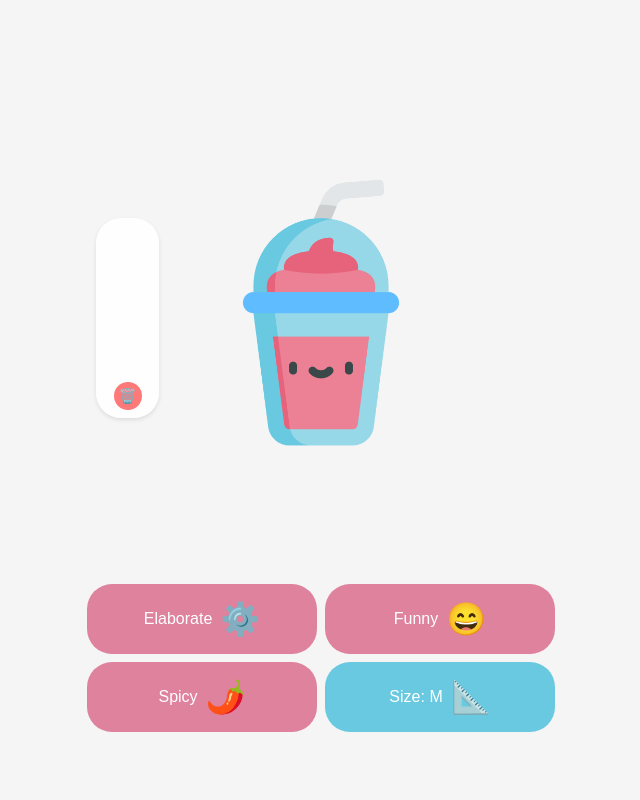
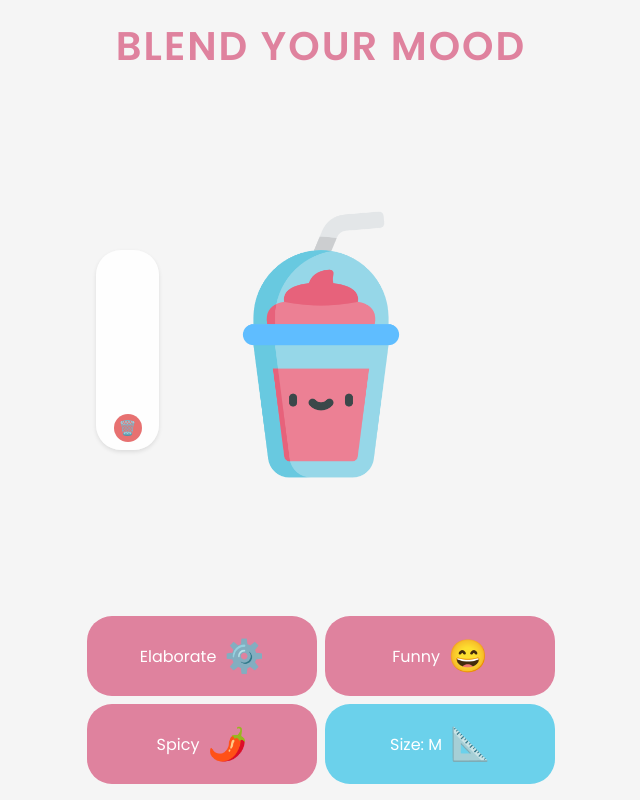
Before and after one commit to lamidetlm/smiley-generator, a plain HTML site: page index.html in a window 1280 px wide. Shown: the whole page, without its empty margins (319-959 px from the left). Drawn offline with Linux system fonts and the light colour scheme.

Commit message:
Ajout de la police Poppins et du titre

```diff
--- a/index.html
+++ b/index.html
@@ -4,10 +4,14 @@
     <meta charset="UTF-8">
     <meta name="viewport" content="width=device-width, initial-scale=1.0">
     <title>Générateur de Smileys</title>
+    <link rel="preconnect" href="https://fonts.googleapis.com">
+    <link rel="preconnect" href="https://fonts.gstatic.com" crossorigin>
+    <link href="https://fonts.googleapis.com/css2?family=Poppins:wght@400;600&display=swap" rel="stylesheet">
     <link rel="stylesheet" href="styles.css">
 </head>
 <body>
     <div class="app-container">
+        <h1 class="app-title">Blend Your Mood</h1>
         <div class="smiley-generator">
             <div class="smiley-display">
                 <div class="smiley-frame">
--- a/styles.css
+++ b/styles.css
@@ -1,11 +1,11 @@
 :root {
     --primary-color: #df829e;
-    --primary-hover: #dc7795;
-    --secondary-color: #68c9e0;
-    --secondary-hover: #40b8d4;
-    --danger-color: #ff7979;
-    --danger-hover: #d85353;
-    --border-radius: 25px; /* Boutons plus ronds */
+    --primary-hover: #d86688;
+    --secondary-color: #6bd1eb;
+    --secondary-hover: #4398ad;
+    --danger-color: #e77171;
+    --danger-hover: #c43b3b;
+    --border-radius: 25px;
     --spacing-sm: 0.5rem;
     --spacing-md: 1rem;
     --spacing-lg: 1.5rem;
@@ -15,10 +15,11 @@
     margin: 0;
     padding: 0;
     box-sizing: border-box;
+    font-family: 'Poppins', sans-serif;
 }
 
 body {
-    font-family: 'Segoe UI', system-ui, sans-serif;
+    font-family: 'Poppins', sans-serif;
     background-color: #f5f5f5;
     min-height: 100vh;
     display: flex;
@@ -30,6 +31,16 @@ body {
     width: 100%;
     max-width: 1200px;
     padding: var(--spacing-md);
+}
+
+.app-title {
+    text-align: center;
+    font-size: 2.5rem;
+    font-weight: 600;
+    margin-bottom: var(--spacing-lg);
+    color: var(--primary-color);
+    text-transform: uppercase;
+    letter-spacing: 2px;
 }
 
 .smiley-generator {
@@ -128,6 +139,7 @@ body {
     border-radius: var(--border-radius);
     cursor: pointer;
     font-size: 1rem;
+    font-weight: 400;
     background-color: var(--primary-color);
     color: white;
     transition: all 0.2s ease;
```
